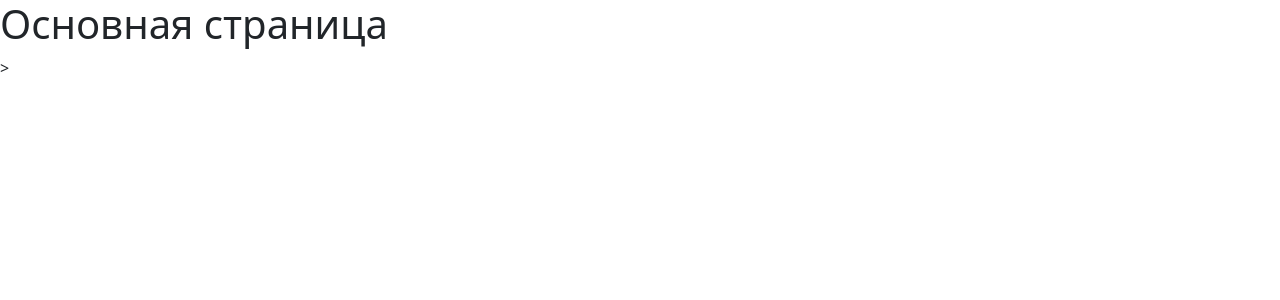
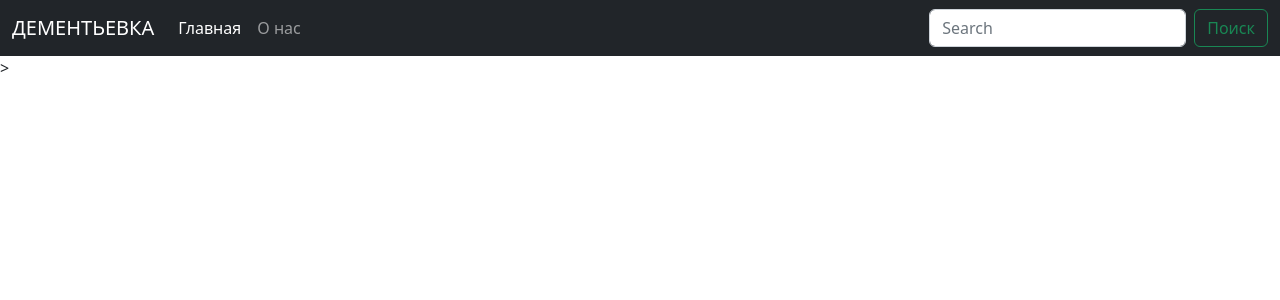
Before and after one commit to molodoiw/py-web-forum, a Flask app: page / in a window 1280 px wide. Shown: the top 300 px of the page. Run offline with Flask 2, Linux system fonts and the light colour scheme.

Commit message:
ver 2.0 wth db

```diff
--- a/app.py
+++ b/app.py
@@ -1,7 +1,21 @@
 from flask import  Flask, render_template, url_for
+from flask_sqlalchemy import SQLAlchemy
+from datetime import datetime
 
 app = Flask(__name__) # создание объекта на основе класса Flask# __name - директива для запуска файла
+app.config['SQLALCHEMY_DATABASE_URI'] = 'sqlite:///forum.db'
+db = SQLAlchemy(app)
 
+
+class Entries(db.Model):
+    id = db.Column(db.Integer, primary_key=True)
+    title = db.Column(db.String(200), nullable=False)
+    pretext = db.Column(db.String(500), nullable=False)
+    text = db.Column(db.Text, nullable=False)
+    date = db.Column(db.DateTime, default=datetime.utcnow)
+
+    def __repr__(self):
+        return '<Entries %r' % self.id
 
 @app.route('/')
 @app.route('/home')
--- a/templates/base.html
+++ b/templates/base.html
@@ -10,6 +10,28 @@
     <title>{% block title %}{% endblock %}</title>
 </head>
 <body>
+            <nav class="navbar navbar-expand-md navbar-dark fixed-top bg-dark">
+      <div class="container-fluid">
+        <a class="navbar-brand" href="#">ДЕМЕНТЬЕВКА</a>
+        <button class="navbar-toggler" type="button" data-bs-toggle="collapse" data-bs-target="#navbarCollapse" aria-controls="navbarCollapse" aria-expanded="false" aria-label="Toggle navigation">
+          <span class="navbar-toggler-icon"></span>
+        </button>
+        <div class="collapse navbar-collapse" id="navbarCollapse">
+          <ul class="navbar-nav me-auto mb-2 mb-md-0">
+            <li class="nav-item">
+              <a class="nav-link active" aria-current="page" href="/home">Главная</a>
+            </li>
+            <li class="nav-item">
+              <a class="nav-link" href="/about">О нас</a>
+            </li>
+          </ul>
+          <form class="d-flex" role="search">
+            <input class="form-control me-2" type="search" placeholder="Search" aria-label="Search">
+            <button class="btn btn-outline-success" type="submit">Поиск</button>
+          </form>
+        </div>
+      </div>
+    </nav>
         {% block body %}{% endblock %}
 </body>
 </html>
```
Also changed, not shown: forum.db (added).
